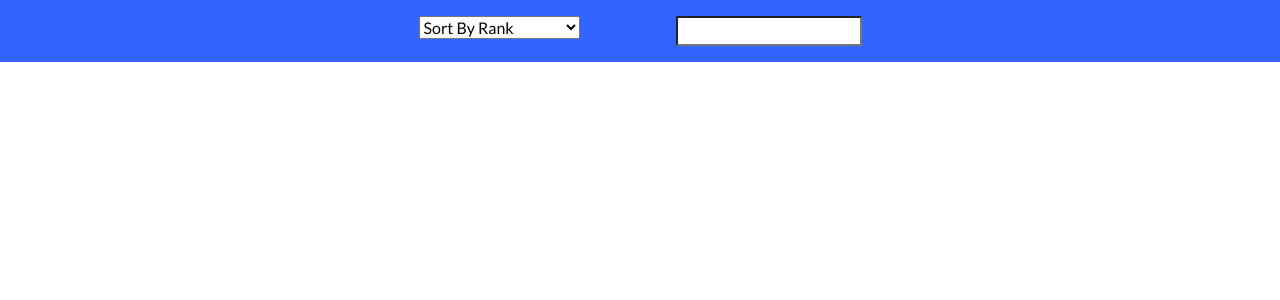
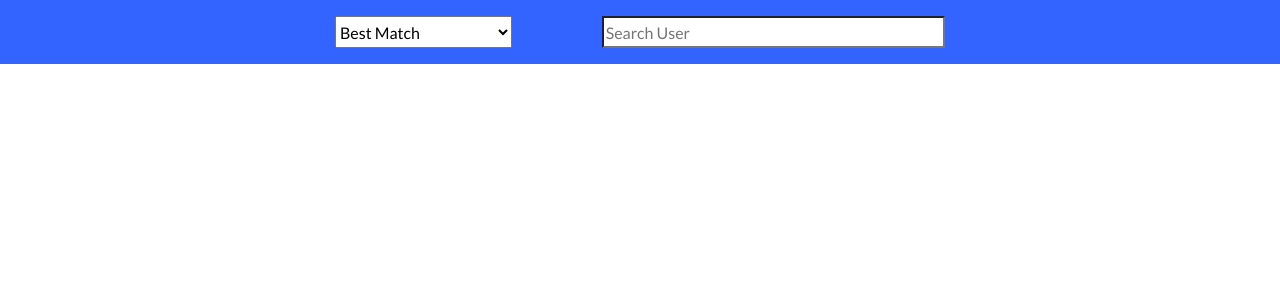
Before and after one commit to ronitn/GithubUserSearch, an Angular app: page / in a window 1280 px wide. Shown: the top 300 px of the page. Built offline with nearby package versions, Linux system fonts and the light colour scheme.

Commit message:
header ui change

```diff
--- a/src/app/app.component.html
+++ b/src/app/app.component.html
@@ -1,12 +1,14 @@
 <div class="w-100 header">
-  <div class="container content">
-    <div class="mr-5">
-      <select class="pr-5">
-        <option class="pr-5" *ngFor="let sort of sortOptions">{{sort.name}}<span [ngClass]="sort.class"></span></option>
-      </select>
-    </div>
-    <div class="ml-5">
-      <input type="search" [(ngModel)]="searchText" (keypress)="blockCharacters($event)" (keyup)="searchUsers()">
+  <div class="container w-50">
+    <div class="row">
+        <div class="col-md-5">
+            <select class="pr-5 w-75 height">
+              <option class="pr-5" *ngFor="let sort of sortOptions">{{sort.name}}<span [ngClass]="sort?.class"></span></option>
+            </select>
+          </div>
+          <div class="col-md-7">
+            <input type="search" placeholder="Search User" class="w-100 height" [(ngModel)]="searchText" (keypress)="blockCharacters($event)" (keyup)="searchUsers()">
+          </div>
     </div>
   </div>
 </div>
@@ -29,9 +31,9 @@
           </div>
       </div>
       <div class="d-flex flex-column justify-content-end">
-        <button data-toggle="collapse" [attr.data-target]="'#' + user.login" class="btn"
-        aria-expanded="false" [attr.aria-controls]="user.login"
-        (click)="getUserRepos(user)">Details</button>
+        <input type="button" data-toggle="collapse" [attr.data-target]="'#' + user.login" class="btn"
+        [attr.aria-expanded]="false" [attr.aria-controls]="user.login"
+        (click)="getUserRepos(user)" [value]="aria-expanded ? 'Collapse' : 'Details'">
       </div>
     </div>
   </div>
--- a/src/app/app.component.scss
+++ b/src/app/app.component.scss
@@ -1,15 +1,14 @@
 .header {
   background: #3364ff;
   padding: 1rem 0rem 1rem 0rem;
-
-  .content {
-    display: flex;
-    justify-content: center;
+  .height {
+    height: 2rem;
   }
 }
 
 .search-results {
   background: lightgray;
+  height: 100%;
   .card {
     img {
       width: 6rem;
--- a/src/app/app.component.ts
+++ b/src/app/app.component.ts
@@ -15,11 +15,11 @@ export class AppComponent {
   // sort options
   sortOptions = [
     {
-      name: this.constants.SORT_BY_RANK, sort: this.constants.RANK, order: this.constants.ASC, class: this.constants.ARROW_DOWN_FONT
+      name: this.constants.BEST_MATCH, sort: this.constants.BEST_MATCH, order: this.constants.DESC
     },
-    {
-      name: this.constants.SORT_BY_RANK, sort: this.constants.RANK, order: this.constants.DESC, class: this.constants.ARROW_DOWN_UP
-    }
+    // {
+    //   name: this.constants.SORT_BY_RANK, sort: this.constants.RANK, order: this.constants.DESC, class: this.constants.ARROW_DOWN_UP
+    // }
   ];
   searchText: string = null;
   searchResult: SearchResult = null;
--- a/src/app/services/constants.service.ts
+++ b/src/app/services/constants.service.ts
@@ -19,6 +19,7 @@ export class ConstantsService {
   readonly GITHUB_CLIENT_SECRET = 'ca381cff61a3ce44085e9b6a7be7a46ce7abd458';
   readonly CLIENT_ID = 'client_id';
   readonly CLIENT_SECRET = 'client_secret';
+  readonly BEST_MATCH = 'Best Match';
 
   constructor() { }
 }
```
